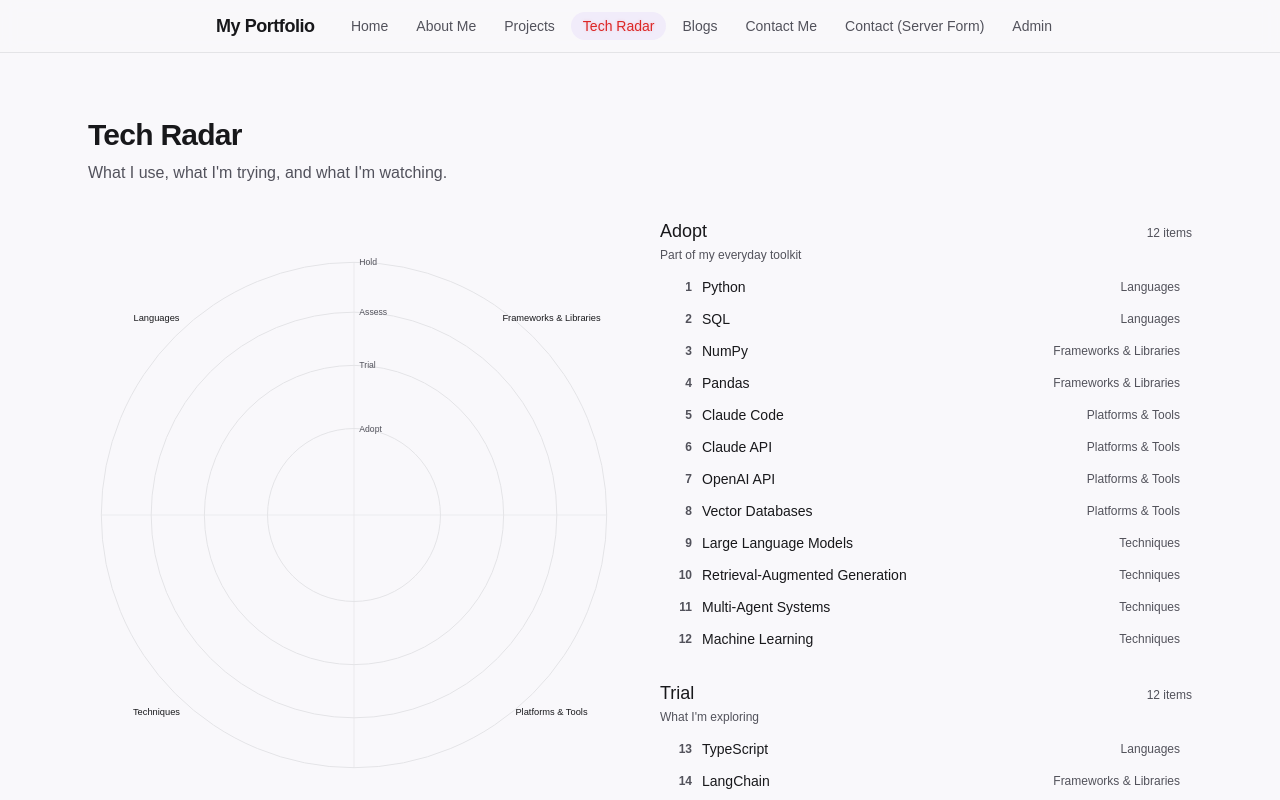
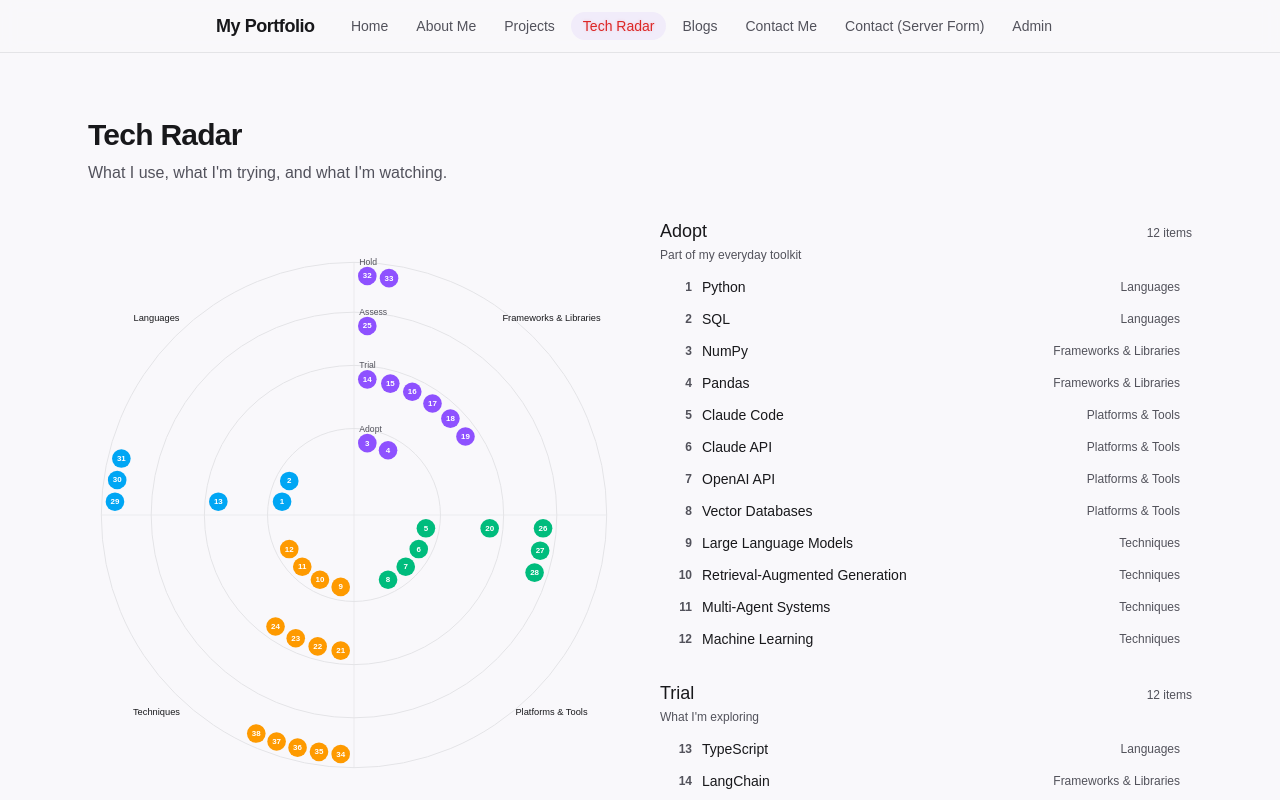
Before and after one commit to tanxsh/portfolio-website, a Next.js app: page /radar in a window 1280 px wide. Shown: the top 800 px of the page. Built offline with nearby package versions, Linux system fonts and the light colour scheme.

Commit message:
Draw radar dots, legend and navbar highlight

```diff
--- a/src/components/radar/RadarChart.tsx
+++ b/src/components/radar/RadarChart.tsx
@@ -5,6 +5,7 @@ import {
   RADAR_QUADRANTS,
   RING_BANDS,
   VIEW_SIZE,
+  layoutRadar,
 } from "@/lib/radarLayout";
 import type { RadarItem } from "@/lib/radarStore";
 
@@ -14,12 +15,25 @@ type RadarChartProps = {
   onSelect: (id: string) => void;
 };
 
-const LABEL_RADIUS = 420;
+const DOT_RADIUS = 14;
+const SELECTED_RADIUS = 16;
+const SELECTED_STROKE_WIDTH = 3;
 
-export default function RadarChart(
-  // eslint-disable-next-line @typescript-eslint/no-unused-vars -- props are used once dots are drawn
-  _props: RadarChartProps,
-) {
+const CATEGORY_COLORS: Record<string, string> = {
+  Languages: "fill-sky-500",
+  "Frameworks & Libraries": "fill-violet-500",
+  "Platforms & Tools": "fill-emerald-500",
+  Techniques: "fill-amber-500",
+};
+
+export default function RadarChart({
+  items,
+  selectedId,
+  onSelect,
+}: RadarChartProps) {
+  const points = layoutRadar(items);
+  const itemById = new Map(items.map((item) => [item.id, item] as const));
+
   return (
     <svg
       viewBox={`0 0 ${VIEW_SIZE} ${VIEW_SIZE}`}
@@ -73,8 +87,8 @@ export default function RadarChart(
         return (
           <text
             key={quadrant.category}
-            x={CENTER + LABEL_RADIUS * Math.cos(bisector)}
-            y={CENTER + LABEL_RADIUS * Math.sin(bisector)}
+            x={CENTER + 420 * Math.cos(bisector)}
+            y={CENTER + 420 * Math.sin(bisector)}
             textAnchor="middle"
             dominantBaseline="central"
             className="fill-foreground text-[14px] font-medium"
@@ -83,6 +97,43 @@ export default function RadarChart(
           </text>
         );
       })}
+
+      {points.map((point) => {
+        const item = itemById.get(point.id);
+        if (!item) {
+          return null;
+        }
+
+        const selected = point.id === selectedId;
+
+        return (
+          <g
+            key={point.id}
+            onClick={() => onSelect(point.id)}
+            className="cursor-pointer"
+          >
+            <title>{item.name}</title>
+            <circle
+              cx={point.x}
+              cy={point.y}
+              r={selected ? SELECTED_RADIUS : DOT_RADIUS}
+              strokeWidth={selected ? SELECTED_STROKE_WIDTH : 0}
+              className={`${CATEGORY_COLORS[item.category] ?? "fill-zinc-500"} ${
+                selected ? "stroke-foreground" : ""
+              }`}
+            />
+            <text
+              x={point.x}
+              y={point.y}
+              textAnchor="middle"
+              dominantBaseline="central"
+              className="pointer-events-none fill-white text-[12px] font-semibold"
+            >
+              {point.number}
+            </text>
+          </g>
+        );
+      })}
     </svg>
   );
 }
```
